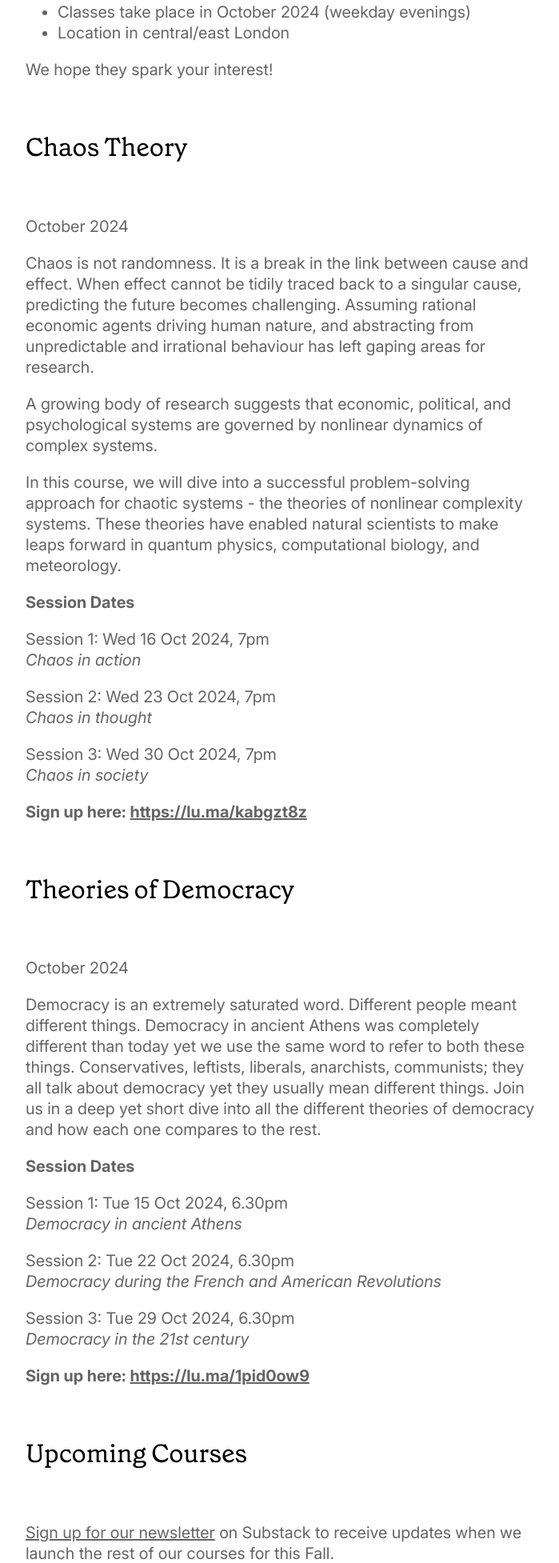
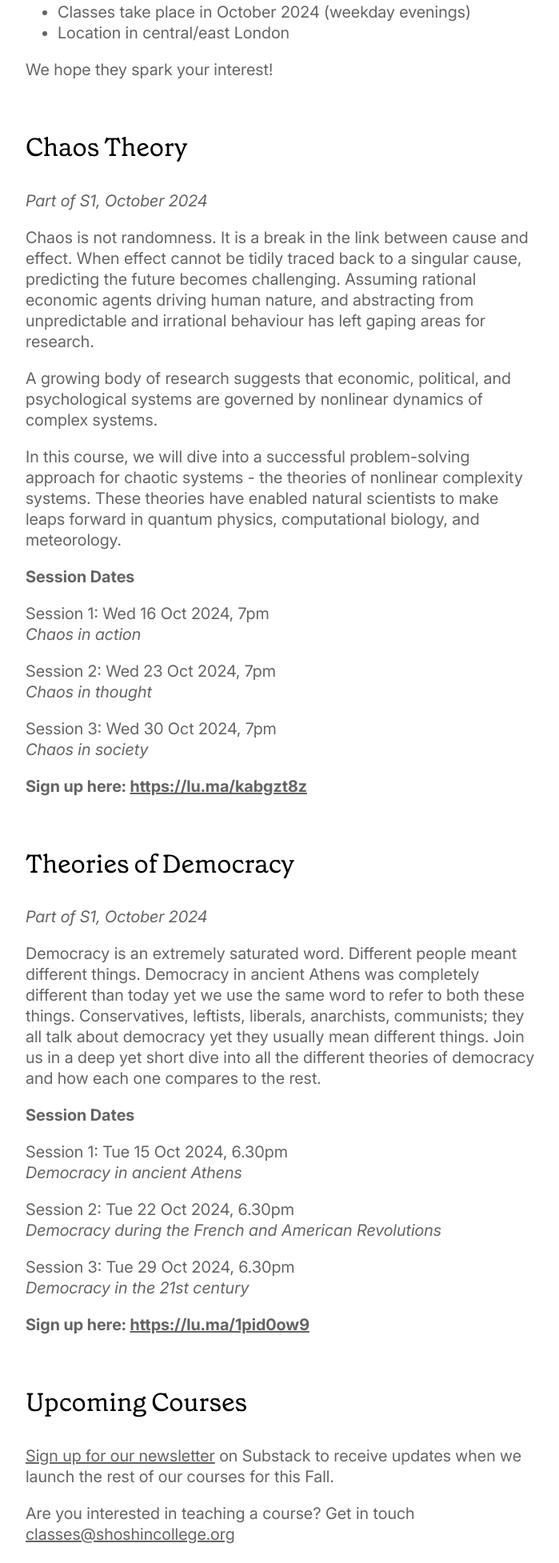
Before and after one commit to shoshincollege/shoshincollege.org, a Django app: page /courses/ in a window 1280 px wide. Shown: the part 602-2556 px from the top of the page at 80% size, without its empty margins (288-987 px from the left). After the commit the page ends 2532 px from the top, so only its background shows below. Run offline with Django 5.2, Linux system fonts and the light colour scheme.

Commit message:
add s1 description on courses

```diff
--- a/main/templates/assets/style.css
+++ b/main/templates/assets/style.css
@@ -367,6 +367,9 @@ nav a:hover { text-decoration: underline; }
     .values-item-description { padding: 8px; text-align: center; }
 }
 
+/* courses page */
+#courses h2 { margin-bottom: 32px; }
+
 /* footer */
 #footer {
     background: #FFFACFcc;
--- a/main/templates/main/courses.html
+++ b/main/templates/main/courses.html
@@ -5,7 +5,7 @@
     <h1>Courses</h1>
 </div>
 
-<section>
+<section id="courses">
     <p>
         Our first courses will begin in October 2024.
     </p>
@@ -22,7 +22,7 @@
 
     <h2>Chaos Theory</h2>
     <p>
-        October 2024
+        <em>Part of S1, October 2024</em>
     </p>
     <p>
         Chaos is not randomness. It is a break in the link between cause and effect.
@@ -63,7 +63,7 @@
 
     <h2>Theories of Democracy</h2>
     <p>
-        October 2024
+        <em>Part of S1, October 2024</em>
     </p>
     <p>
         Democracy is an extremely saturated word. Different people meant different
```
